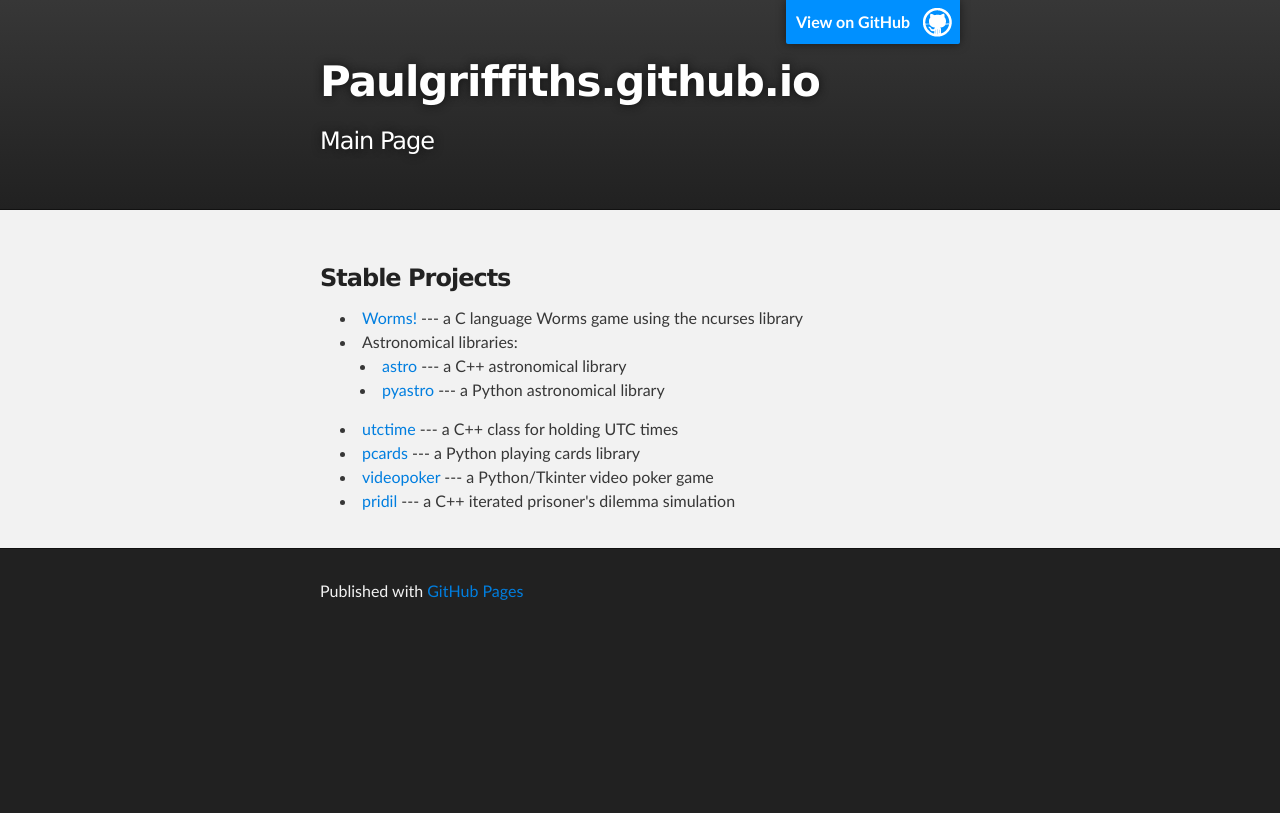
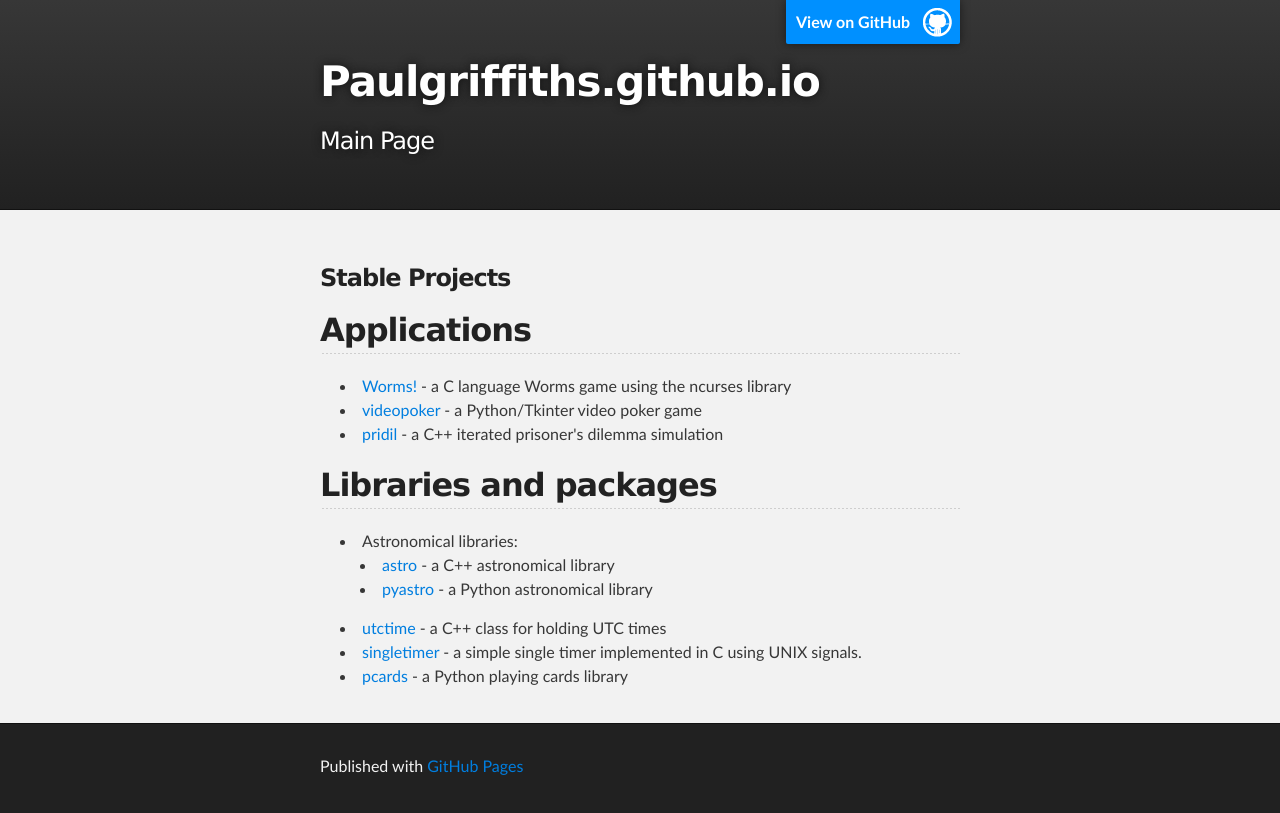
Before and after one commit to paulgriffiths/paulgriffiths.github.io, a plain HTML site: page index.html in a window 1280 px wide. Drawn offline with Linux system fonts and the light colour scheme.

Commit message:
Replace master branch with page content via GitHub

```diff
--- a/index.html
+++ b/index.html
@@ -30,26 +30,35 @@
         <h3>
 <a name="stable-projects" class="anchor" href="#stable-projects"><span class="octicon octicon-link"></span></a>Stable Projects</h3>
 
+<h2>
+<a name="applications" class="anchor" href="#applications"><span class="octicon octicon-link"></span></a>Applications</h2>
+
 <ul>
 <li>
-<a href="https://github.com/paulgriffiths/worms">Worms!</a> --- a C language Worms game using the ncurses library</li>
+<a href="https://github.com/paulgriffiths/worms">Worms!</a> - a C language Worms game using the ncurses library</li>
+<li>
+<a href="https://github.com/paulgriffiths/videopoker">videopoker</a> - a Python/Tkinter video poker game</li>
+<li>
+<a href="https://github.com/paulgriffiths/pridil">pridil</a> - a C++ iterated prisoner's dilemma simulation</li>
+</ul><h2>
+<a name="libraries-and-packages" class="anchor" href="#libraries-and-packages"><span class="octicon octicon-link"></span></a>Libraries and packages</h2>
+
+<ul>
 <li>Astronomical libraries:
 
 <ul>
 <li>
-<a href="https://github.com/paulgriffiths/astro">astro</a> --- a C++ astronomical library</li>
+<a href="https://github.com/paulgriffiths/astro">astro</a> - a C++ astronomical library</li>
 <li>
-<a href="https://github.com/paulgriffiths/pyastro">pyastro</a> --- a Python astronomical library</li>
+<a href="https://github.com/paulgriffiths/pyastro">pyastro</a> - a Python astronomical library</li>
 </ul>
 </li>
 <li>
-<a href="https://github.com/paulgriffiths/utctime">utctime</a> --- a C++ class for holding UTC times</li>
+<a href="https://github.com/paulgriffiths/utctime">utctime</a> - a C++ class for holding UTC times</li>
 <li>
-<a href="https://github.com/paulgriffiths/pcards">pcards</a> --- a Python playing cards library</li>
+<a href="https://github.com/paulgriffiths/singletimer">singletimer</a> - a simple single timer implemented in C using UNIX signals.</li>
 <li>
-<a href="https://github.com/paulgriffiths/videopoker">videopoker</a> --- a Python/Tkinter video poker game</li>
-<li>
-<a href="https://github.com/paulgriffiths/pridil">pridil</a> --- a C++ iterated prisoner's dilemma simulation</li>
+<a href="https://github.com/paulgriffiths/pcards">pcards</a> - a Python playing cards library</li>
 </ul>
       </section>
     </div>
--- a/params.json
+++ b/params.json
@@ -1 +1 @@
-{"name":"Paulgriffiths.github.io","tagline":"Main Page","body":"### Stable Projects\r\n\r\n* [Worms!](https://github.com/paulgriffiths/worms) --- a C language Worms game using the ncurses library\r\n* Astronomical libraries:\r\n    * [astro](https://github.com/paulgriffiths/astro) --- a C++ astronomical library\r\n    * [pyastro](https://github.com/paulgriffiths/pyastro) --- a Python astronomical library\r\n* [utctime](https://github.com/paulgriffiths/utctime) --- a C++ class for holding UTC times\r\n* [pcards](https://github.com/paulgriffiths/pcards) --- a Python playing cards library\r\n* [videopoker](https://github.com/paulgriffiths/videopoker) --- a Python/Tkinter video poker game\r\n* [pridil](https://github.com/paulgriffiths/pridil) --- a C++ iterated prisoner's dilemma simulation","google":"","note":"Don't delete this file! It's used internally to help with page regeneration."}
+{"name":"Paulgriffiths.github.io","tagline":"Main Page","body":"### Stable Projects\r\n\r\nApplications\r\n------------\r\n* [Worms!](https://github.com/paulgriffiths/worms) - a C language Worms game using the ncurses library\r\n* [videopoker](https://github.com/paulgriffiths/videopoker) - a Python/Tkinter video poker game\r\n* [pridil](https://github.com/paulgriffiths/pridil) - a C++ iterated prisoner's dilemma simulation\r\n\r\nLibraries and packages\r\n----------------------\r\n* Astronomical libraries:\r\n    * [astro](https://github.com/paulgriffiths/astro) - a C++ astronomical library\r\n    * [pyastro](https://github.com/paulgriffiths/pyastro) - a Python astronomical library\r\n* [utctime](https://github.com/paulgriffiths/utctime) - a C++ class for holding UTC times\r\n* [singletimer](https://github.com/paulgriffiths/singletimer) - a simple single timer implemented in C using UNIX signals.\r\n* [pcards](https://github.com/paulgriffiths/pcards) - a Python playing cards library","google":"","note":"Don't delete this file! It's used internally to help with page regeneration."}
```
